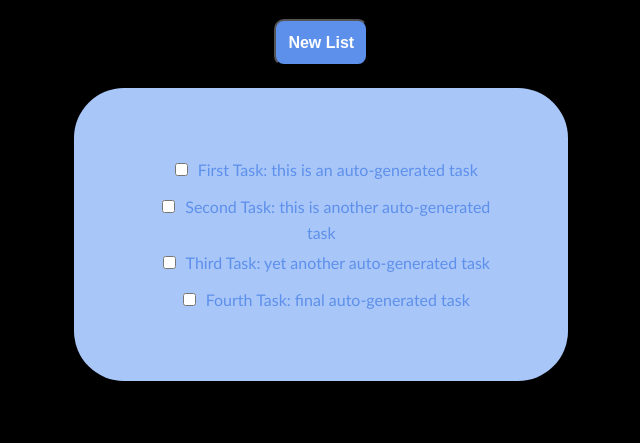
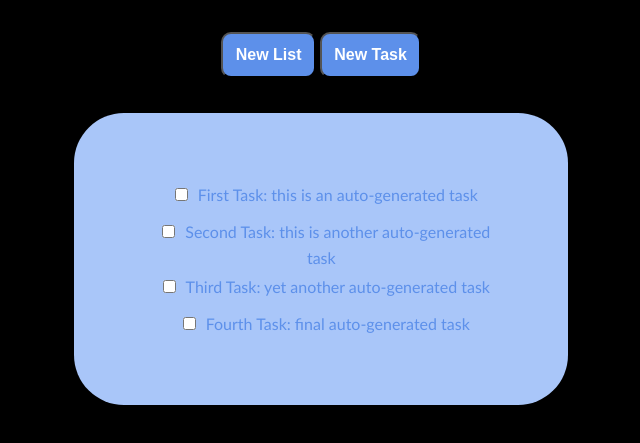
Before and after one commit to safal-t/odin-to-do-list, a website built with webpack: page src/template.html in a window 1280 px wide. Shown: the part 171-614 px from the top of the page, without its empty margins (331-971 px from the left). Built offline with nearby package versions, Linux system fonts and the light colour scheme.

Commit message:
feat(ui): add button to create new tasks

```diff
--- a/src/styles.css
+++ b/src/styles.css
@@ -59,7 +59,8 @@ input {
     margin: 10px;
 }
 
-.create-list-btn {
+.create-list-btn,
+.create-task-btn {
     padding: 1%;
     border-radius: 10px;
     background-color: var(--primary-text-color);
@@ -72,3 +73,8 @@ input {
     padding: 10px;
     width: 100px;
 }
+
+.btn-container {
+    width: 100%;
+    height: 100%;
+}
--- a/src/template.html
+++ b/src/template.html
@@ -9,7 +9,10 @@
     <h1>To Do</h1>
     <div class="container">
         <div class="list-options-container"></div>
-        <button class="create-list-btn">New List</button>
+        <div class="btn-container">
+            <button class="create-list-btn">New List</button>
+            <button class="create-task-btn">New Task</button>
+        </div>
         <div class="list-container"></div>
     </div>
 </body>
```
